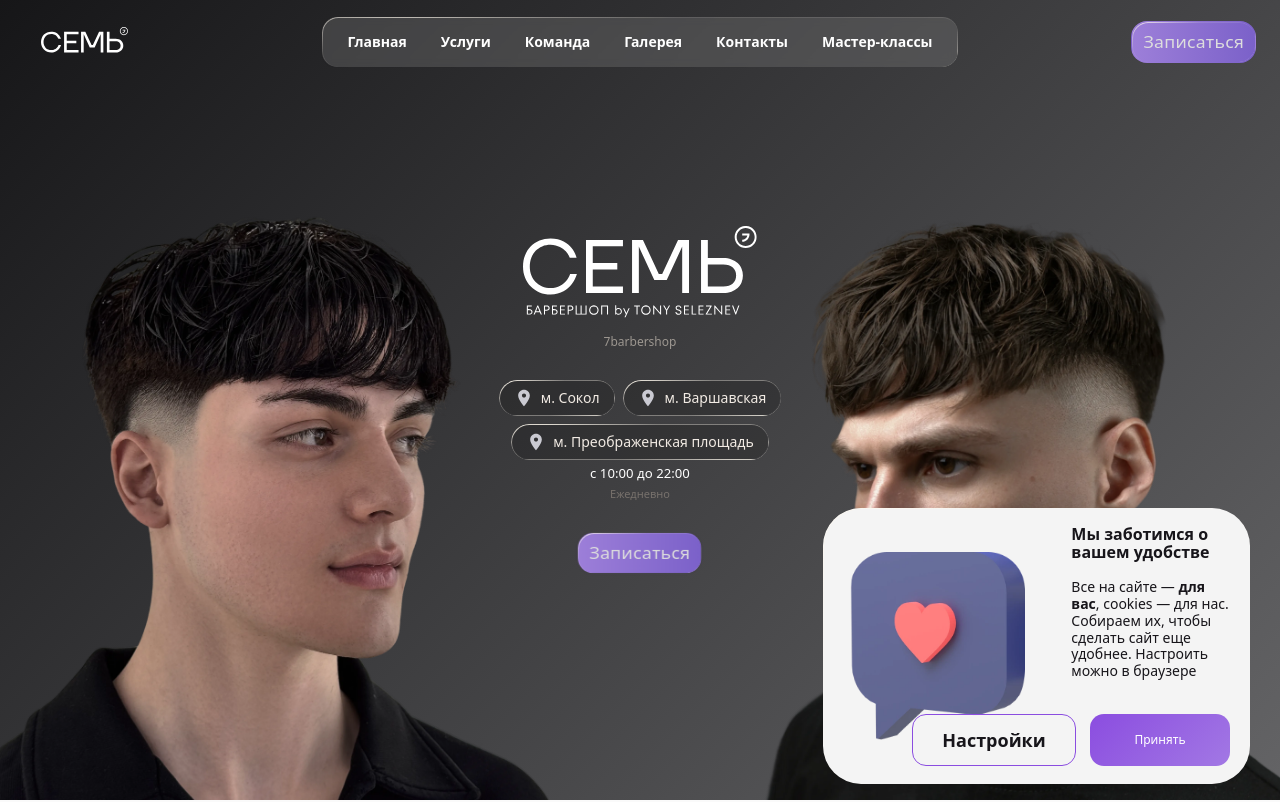
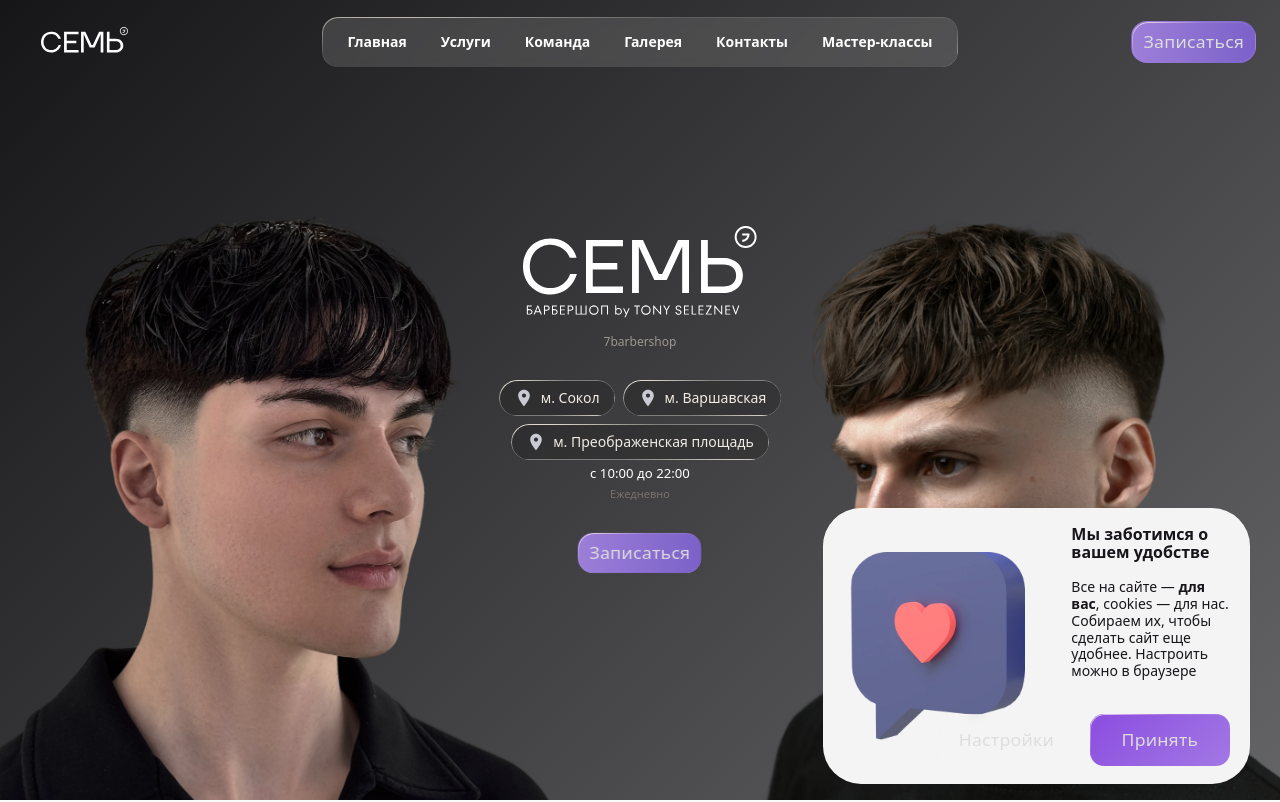
Before and after one commit to artemWu/seven, a Next.js app: page / in a window 1280 px wide. Shown: the top 802 px of the page. Built offline with nearby package versions, Linux system fonts and the light colour scheme.

Commit message:
refactor: use shared buttons in cookie popup

```diff
--- a/app/globals.css
+++ b/app/globals.css
@@ -375,7 +375,8 @@ button:active {
   margin-top: 34px;
 }
 
-.cookie-popup__settings {
+.cookie-popup__settings,
+.cookie-popup .button {
   display: inline-flex;
   align-items: center;
   justify-content: center;
@@ -390,26 +391,22 @@ button:active {
   text-decoration: none;
 }
 
-.cookie-popup__button {
+.cookie-popup .button {
   min-width: 140px;
   min-height: 52px;
   padding: 0 22px;
   border: 0;
   border-radius: 14px;
-  background: linear-gradient(135deg, #8b4de0, #a278e4);
+  background: transparent;
   color: #fff;
   cursor: pointer;
   font: inherit;
-  font-size: 12px;
+  font-size: 18px;
   transition: opacity 180ms ease, transform 180ms ease;
 }
 
-.cookie-popup__button:hover {
-  opacity: .86;
-}
-
-.cookie-popup__button:active {
-  transform: scale(.97);
+.cookie-popup .button--primary {
+  background: linear-gradient(135deg, #8b4de0, #a278e4);
 }
 
 @keyframes cookie-popup-in {
@@ -434,7 +431,7 @@ button:active {
   .cookie-popup__title { font-size: 18px; }
   .cookie-popup__text { margin-top: 8px; font-size: 14px; }
   .cookie-popup__actions { justify-content: flex-start; gap: 8px; margin-top: 18px; }
-  .cookie-popup__settings, .cookie-popup__button { min-width: 0; min-height: 42px; padding: 0 14px; font-size: 14px; }
+  .cookie-popup .button { min-width: 0; min-height: 42px; padding: 0 14px; font-size: 14px; }
 }
 
 @media (prefers-reduced-motion: reduce) {
--- a/components/CookiePopup.jsx
+++ b/components/CookiePopup.jsx
@@ -1,6 +1,7 @@
 "use client";
 
 import { useEffect, useState } from "react";
+import Button from "./button";
 
 const COOKIE_CONSENT_KEY = "svet-cookie-consent";
 
@@ -33,12 +34,12 @@ export default function CookiePopup() {
           сделать сайт еще удобнее. Настроить можно в браузере
         </p>
         <div className="cookie-popup__actions">
-          <a href="/privacy" className="cookie-popup__settings">
+          <Button href="/privacy" theme="default">
             Настройки
-          </a>
-          <button type="button" className="cookie-popup__button" onClick={acceptCookies}>
+          </Button>
+          <Button theme="primary" onClick={acceptCookies}>
             Принять
-          </button>
+          </Button>
         </div>
       </div>
     </aside>
--- a/components/button.tsx
+++ b/components/button.tsx
@@ -6,6 +6,7 @@ type ButtonProps = {
   target?: "_self" | "_blank" | "_parent" | "_top";
   rel?: string;
   theme?: "default" | "dark" | "primary";
+  onClick?: () => void;
 };
 
 export default function Button({
@@ -14,6 +15,7 @@ export default function Button({
   target,
   rel,
   theme = "default",
+  onClick,
 }: ButtonProps) {
   const buttonClassName = `button button--glass${theme === "dark" ? " button--dark" : theme === "primary" ? " button--primary" : ""}`;
   if (href) {
@@ -25,7 +27,7 @@ export default function Button({
   }
 
   return (
-    <button className={buttonClassName} type="button">
+    <button className={buttonClassName} type="button" onClick={onClick}>
       <span className="button__text">{children}</span>
     </button>
   );
```
